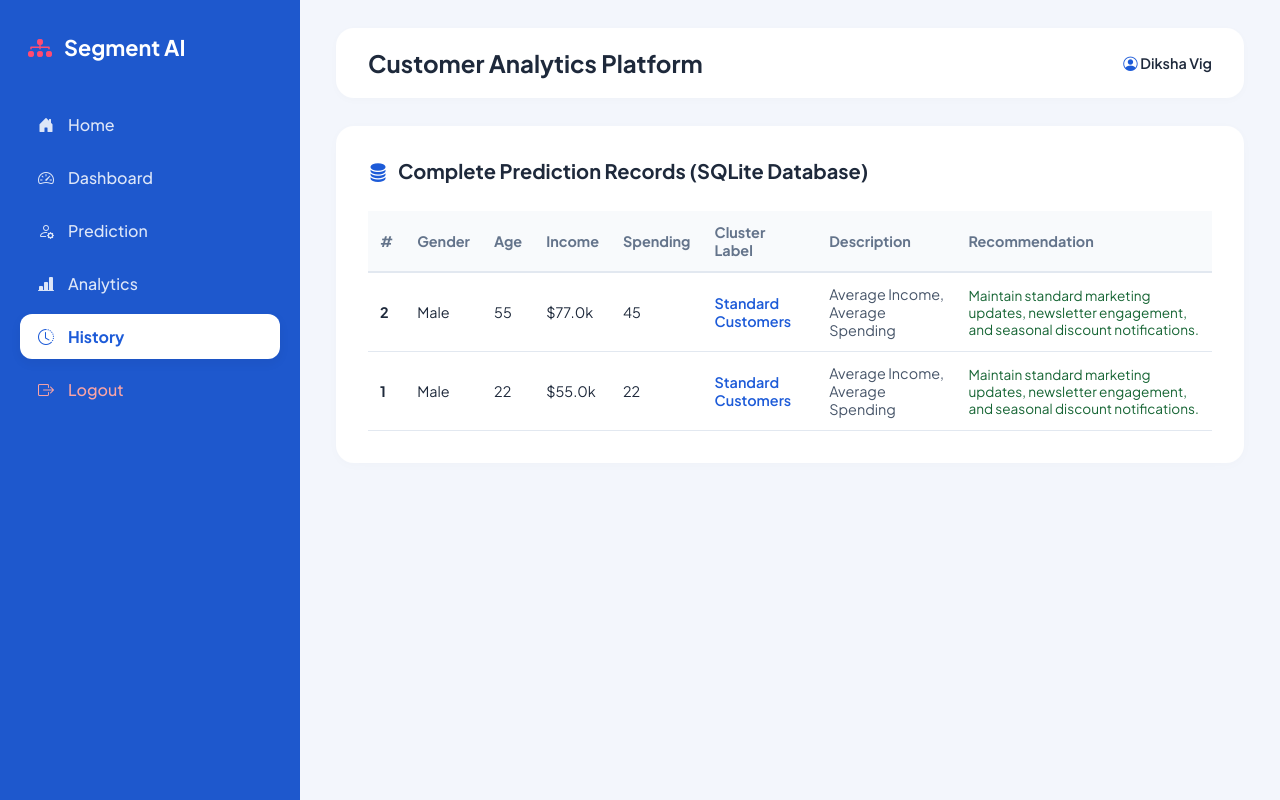
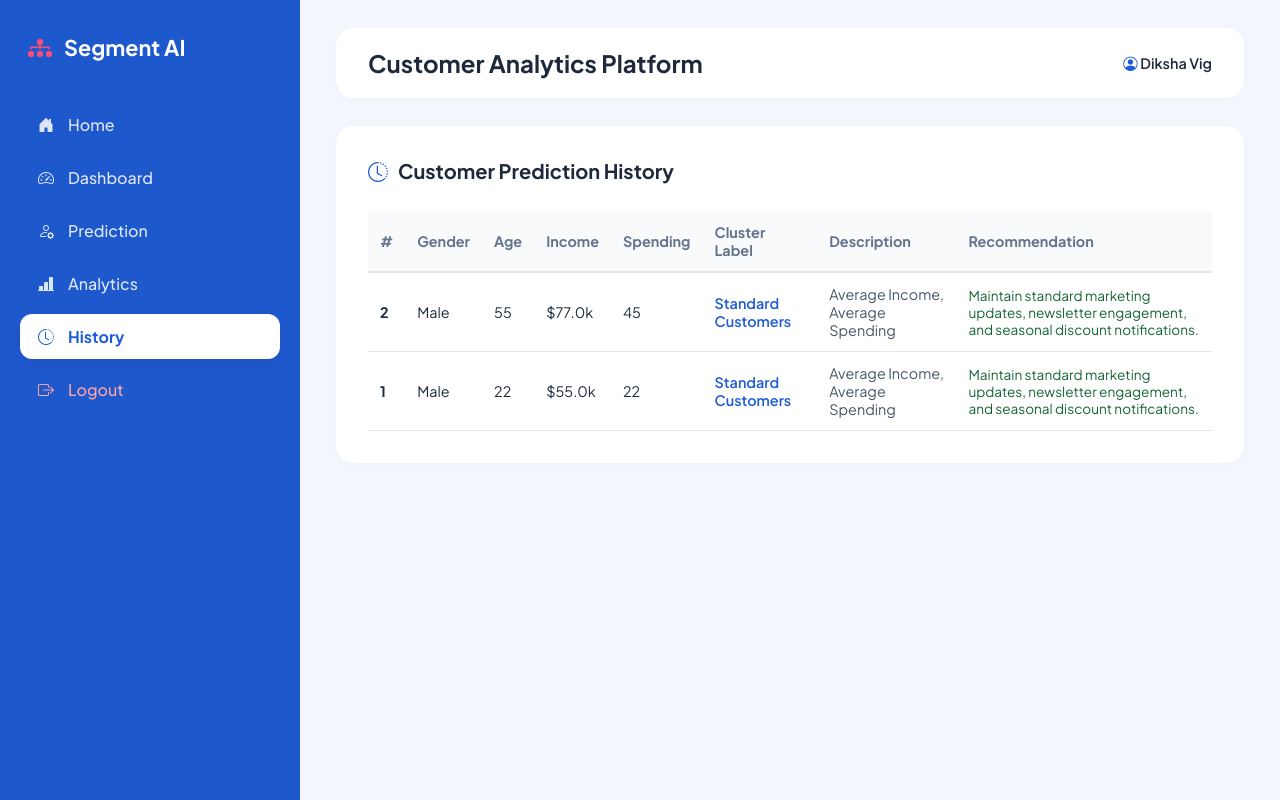
Before and after one commit to DikshaVig/mp241540, a Flask app: page /history in a window 1280 px wide. Run offline with Flask 3, Linux system fonts and the light colour scheme; a user stored in the database is signed in; data comes from the database, SQL or seed files in the repository.

Commit message:
Update history.html

```diff
--- a/templates/history.html
+++ b/templates/history.html
@@ -3,8 +3,8 @@
 {% block content %}
 <div class="content-card">
     <div class="card-title-group">
-        <i class="bi bi-database-fill" style="color: var(--primary-blue);"></i>
-        <span>Complete Prediction Records (SQLite Database)</span>
+        <i class="bi bi-clock-history" style="color: var(--primary-blue);"></i>
+        <span>Customer Prediction History</span>
     </div>
 
     <div style="overflow-x: auto;">
```
